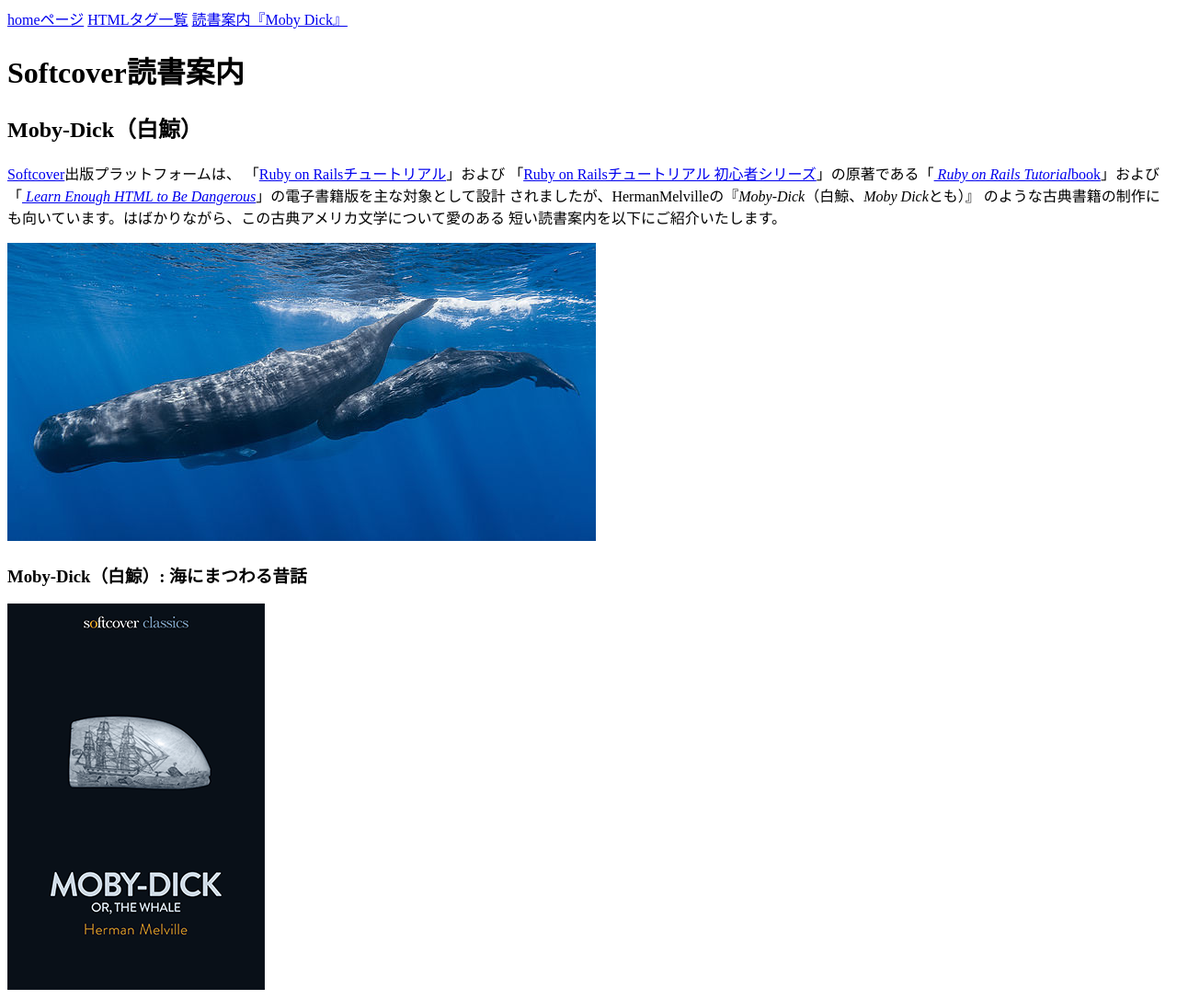
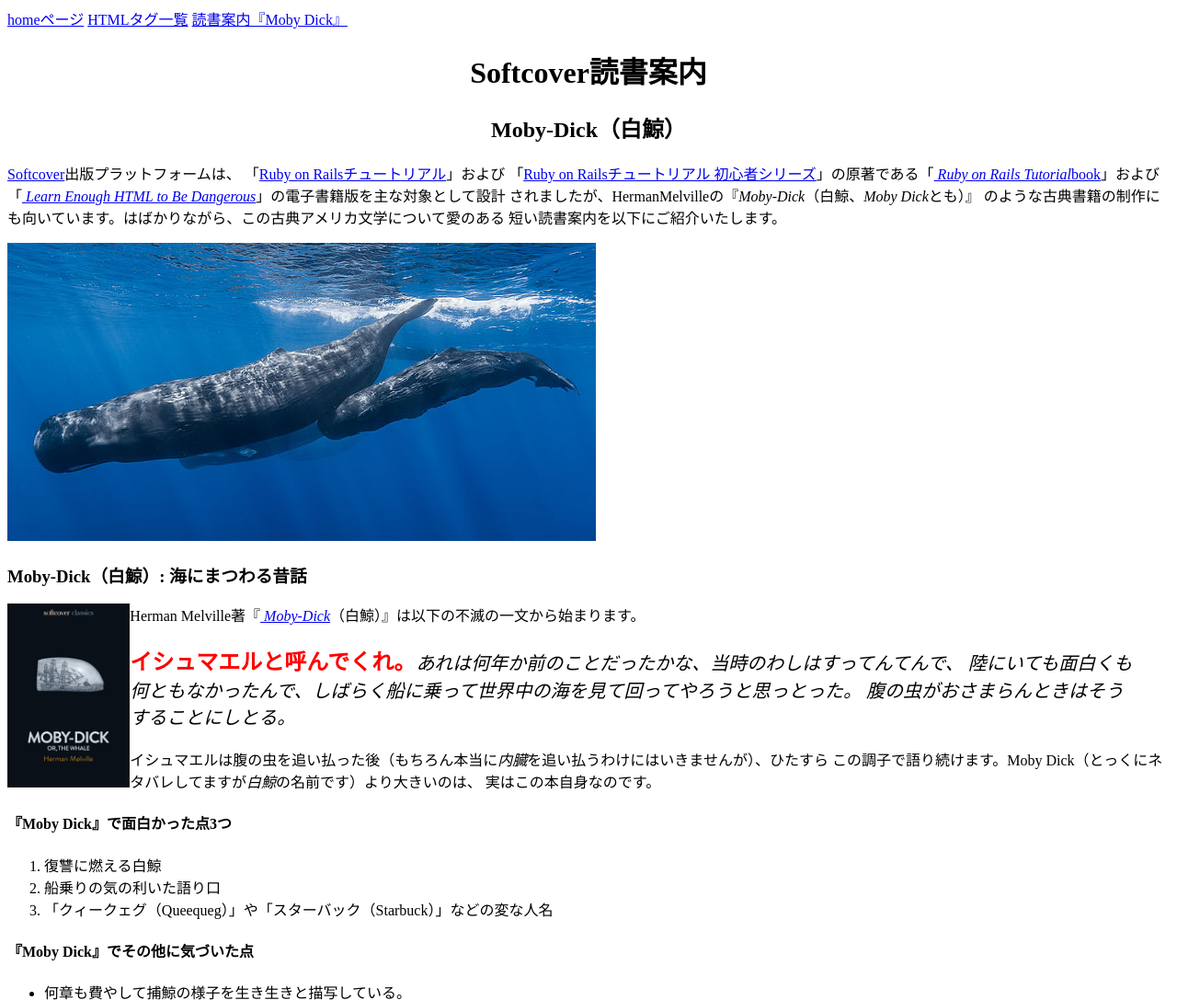
Before and after one commit to ttokano/sample_website, a plain HTML site: page moby_dick.html in a window 1280 px wide. Shown: the top 1087 px of the page at 92% size. Drawn offline with Linux system fonts and the light colour scheme.

Commit message:
Change style (color, float and etc.)

```diff
--- a/moby_dick.html
+++ b/moby_dick.html
@@ -13,8 +13,8 @@
     </div>
 
     <header>
-      <h1>Softcover読書案内</h1>
-      <h2>Moby-Dick（白鯨）</h2>
+      <h1 style="text-align: center;">Softcover読書案内</h1>
+      <h2 style="text-align: center;">Moby-Dick（白鯨）</h2>
     </header>
 
     <div>
@@ -41,7 +41,7 @@
 
       <a href="https://www.softcover.io/read/6070fb03/moby-dick"
          target="_blank" rel="noopener">
-        <img src="images/moby_dick.png" alt="Moby-Dick（白鯨）">
+        <img src="images/moby_dick.png" alt="Moby-Dick（白鯨）" height="200px" style="float: left">
       </a>
 
       <p>
@@ -50,9 +50,10 @@
         <em>Moby-Dick</em></a>（白鯨）』は以下の不滅の一文から始まります。
       </p>
 
-      <blockquote>
+      <blockquote style="font-style: italic; font-size: 20px;">
         <p>
-          <span>イシュマエルと呼んでくれ。</span>あれは何年か前のことだったかな、当時のわしはすってんてんで、
+          <span style="font-style: normal; font-size: 24px; font-weight: bold;
+          color: #ff0000;">イシュマエルと呼んでくれ。</span>あれは何年か前のことだったかな、当時のわしはすってんてんで、
           陸にいても面白くも何ともなかったんで、しばらく船に乗って世界中の海を見て回ってやろうと思っとった。
           腹の虫がおさまらんときはそうすることにしとる。
         </p>
```
